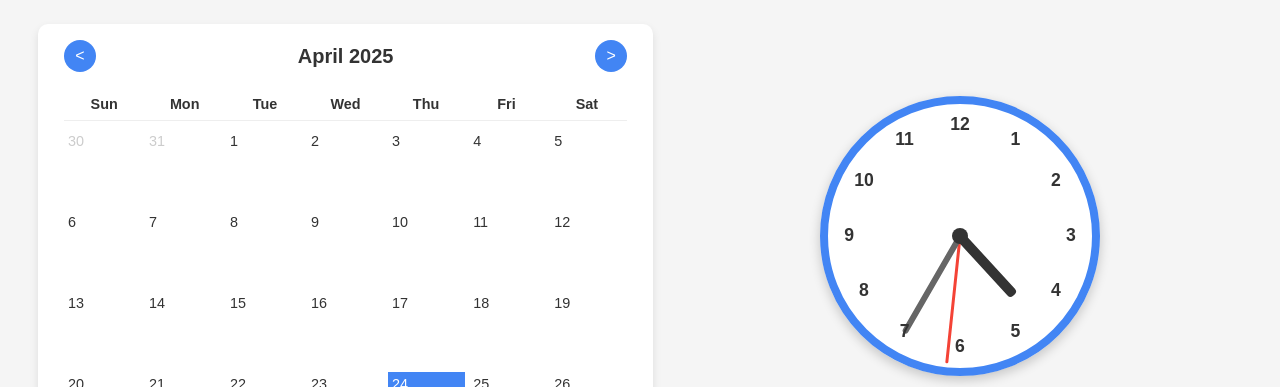
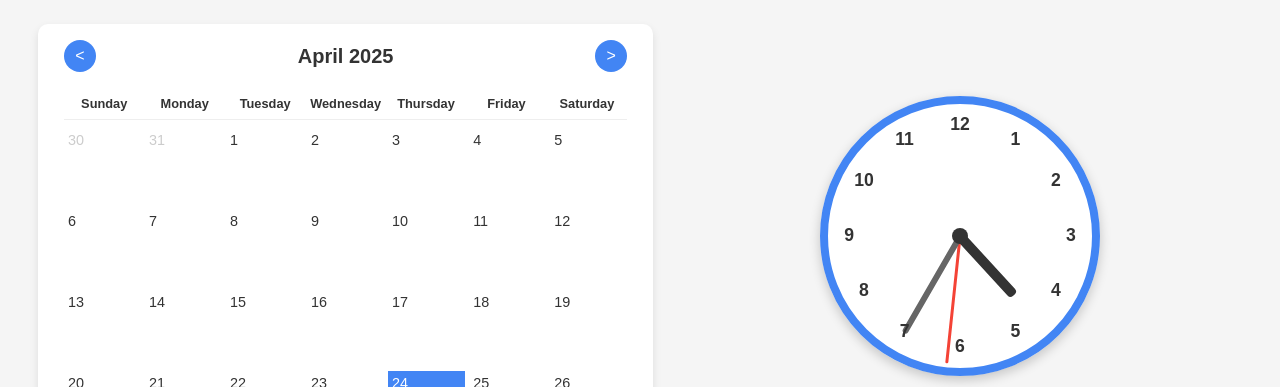
Before and after one commit to websimapi/websim-calendar-with-clocks-alarms, a plain HTML site: page index.html in a window 1280 px wide. Shown: the top 387 px of the page. Drawn offline with Linux system fonts and the light colour scheme.

Commit message:
v16: Instead of short hand Sun Mon Tue have the full name Sunday Monday Tuesday in the calendar headers

```diff
--- a/index.html
+++ b/index.html
@@ -16,13 +16,13 @@
                     <button id="nextMonth">&gt;</button>
                 </div>
                 <div class="weekdays">
-                    <div>Sun</div>
-                    <div>Mon</div>
-                    <div>Tue</div>
-                    <div>Wed</div>
-                    <div>Thu</div>
-                    <div>Fri</div>
-                    <div>Sat</div>
+                    <div>Sunday</div>
+                    <div>Monday</div>
+                    <div>Tuesday</div>
+                    <div>Wednesday</div>
+                    <div>Thursday</div>
+                    <div>Friday</div>
+                    <div>Saturday</div>
                 </div>
                 <div id="calendar" class="days"></div>
             </div>
--- a/styles.css
+++ b/styles.css
@@ -86,7 +86,7 @@ header h1 {
     margin-bottom: 1vh;
     padding: 1vh 0;
     border-bottom: 1px solid #eee;
-    font-size: 1.8vh;
+    font-size: 1.6vh;
 }
 
 .days {
@@ -340,6 +340,10 @@ header h1 {
         flex-direction: column;
     }
 
+    .weekdays {
+        font-size: 1.4vh;
+    }
+
     .analog-clock {
         width: 25vh;
         height: 25vh;
```
